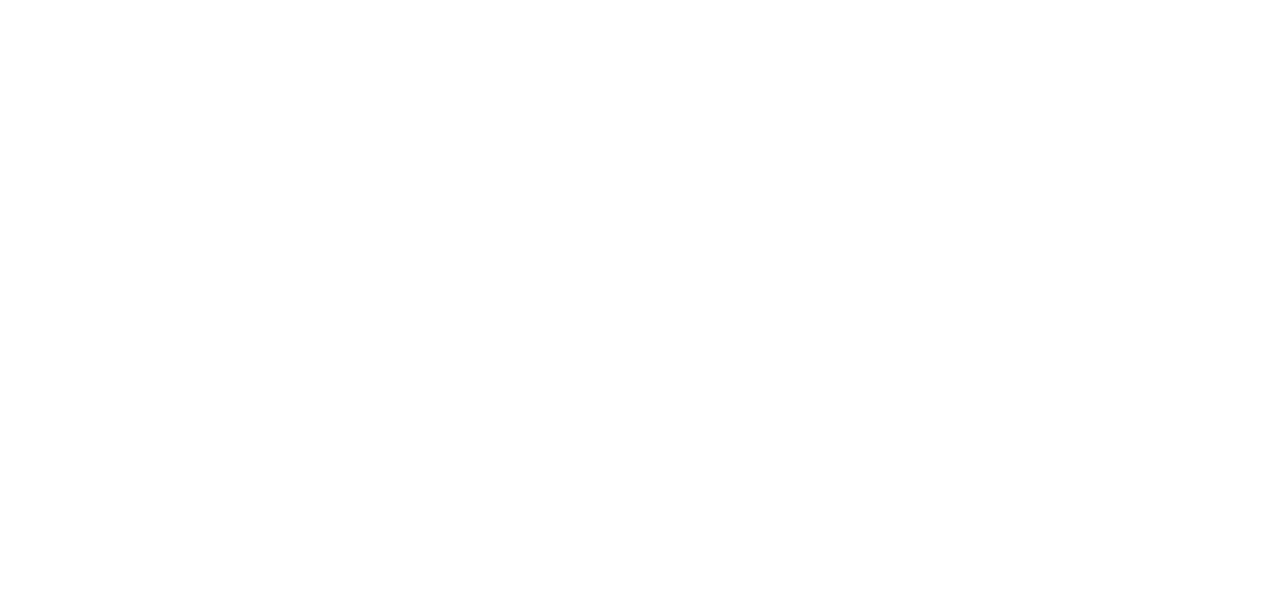
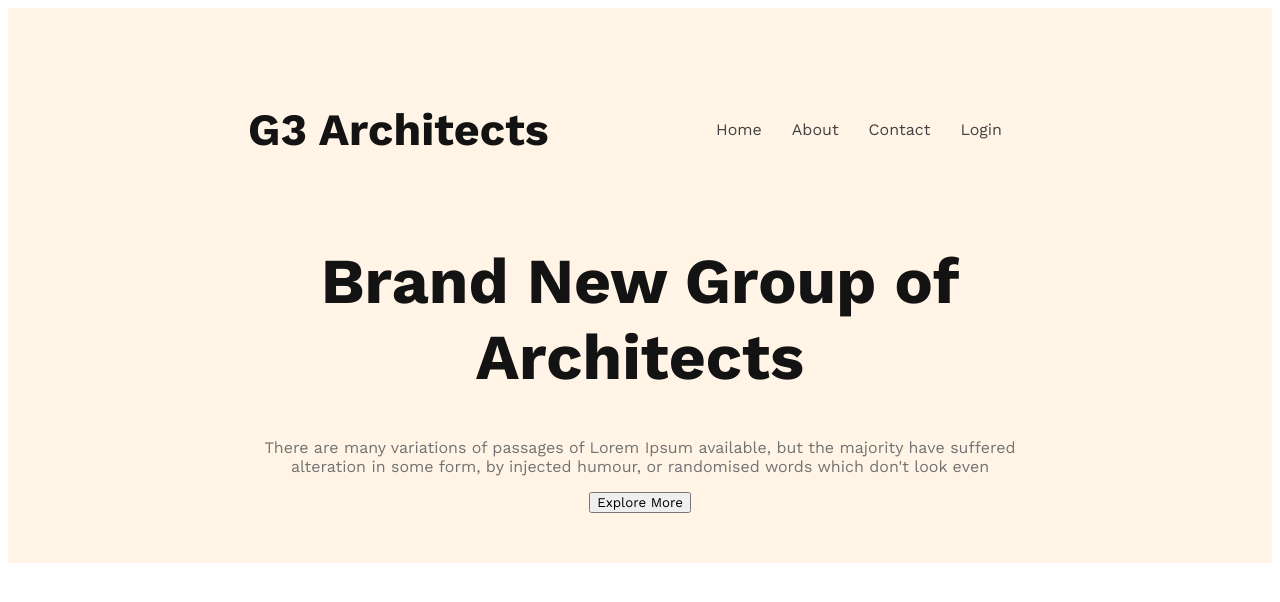
Before and after one commit to mohiqudraty/g3-architect-web, a plain HTML site: page index.html in a window 1280 px wide. Drawn offline with nearby package versions, Linux system fonts and the light colour scheme.

Commit message:
header added

```diff
--- a/index.html
+++ b/index.html
@@ -7,7 +7,28 @@
     <link rel="stylesheet" href="styles/style.css" />
   </head>
   <body>
-    <header></header>
+    <header>
+      <nav>
+        <h3 class="nav-title">G3 Architects</h3>
+        <ul>
+          <li><a href="">Home</a></li>
+          <li><a href="">About</a></li>
+          <li><a href="">Contact</a></li>
+          <li><a href="">Login</a></li>
+        </ul>
+      </nav>
+      <div class="banner">
+        <div class="banner-content">
+          <h1 class="banner-title">Brand New Group of Architects</h1>
+          <p class="banner-description">
+            There are many variations of passages of Lorem Ipsum available, but
+            the majority have suffered alteration in some form, by injected
+            humour, or randomised words which don't look even
+          </p>
+          <button class="btn-primary">Explore More</button>
+        </div>
+      </div>
+    </header>
     <main></main>
     <footer></footer>
   </body>
--- a/styles/style.css
+++ b/styles/style.css
@@ -0,0 +1,49 @@
+/* work sans font  */
+@import url("https://fonts.googleapis.com/css2?family=Crimson+Text:wght@400;700&family=Poppins:wght@400;700&family=Work+Sans:wght@400;600;700&display=swap");
+* {
+  font-family: "Crimson Text", serif;
+  font-family: "Poppins", sans-serif;
+  font-family: "Work Sans", sans-serif;
+}
+/* header style  */
+header {
+  background: rgba(255, 144, 14, 0.1);
+  padding: 50px 240px;
+}
+nav {
+  display: flex;
+  justify-content: space-between;
+  align-items: center;
+}
+.nav-title {
+  font-size: 2.8rem;
+  font-weight: 700;
+  color: #131313;
+}
+nav > ul {
+  display: flex;
+}
+nav li {
+  list-style: none;
+  margin-right: 30px;
+  font-weight: 500;
+  font-size: 1rem;
+}
+nav li a {
+  text-decoration: none;
+  color: #424242;
+}
+/* banner style  */
+.banner-content {
+  max-width: 800px;
+  text-align: center;
+  margin: 0 auto;
+}
+.banner-title {
+  font-size: 4rem;
+  font-weight: 700;
+  color: #131313;
+}
+.banner-description {
+  color: #727272;
+}
```
